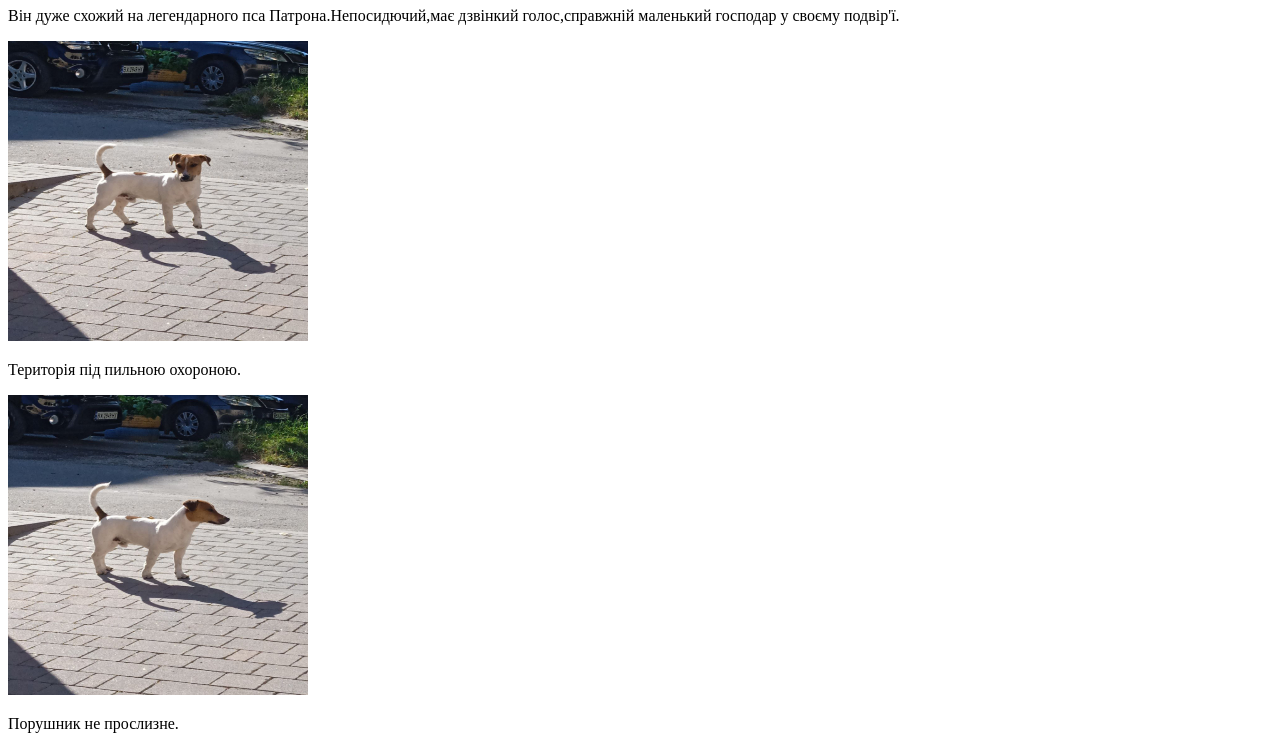
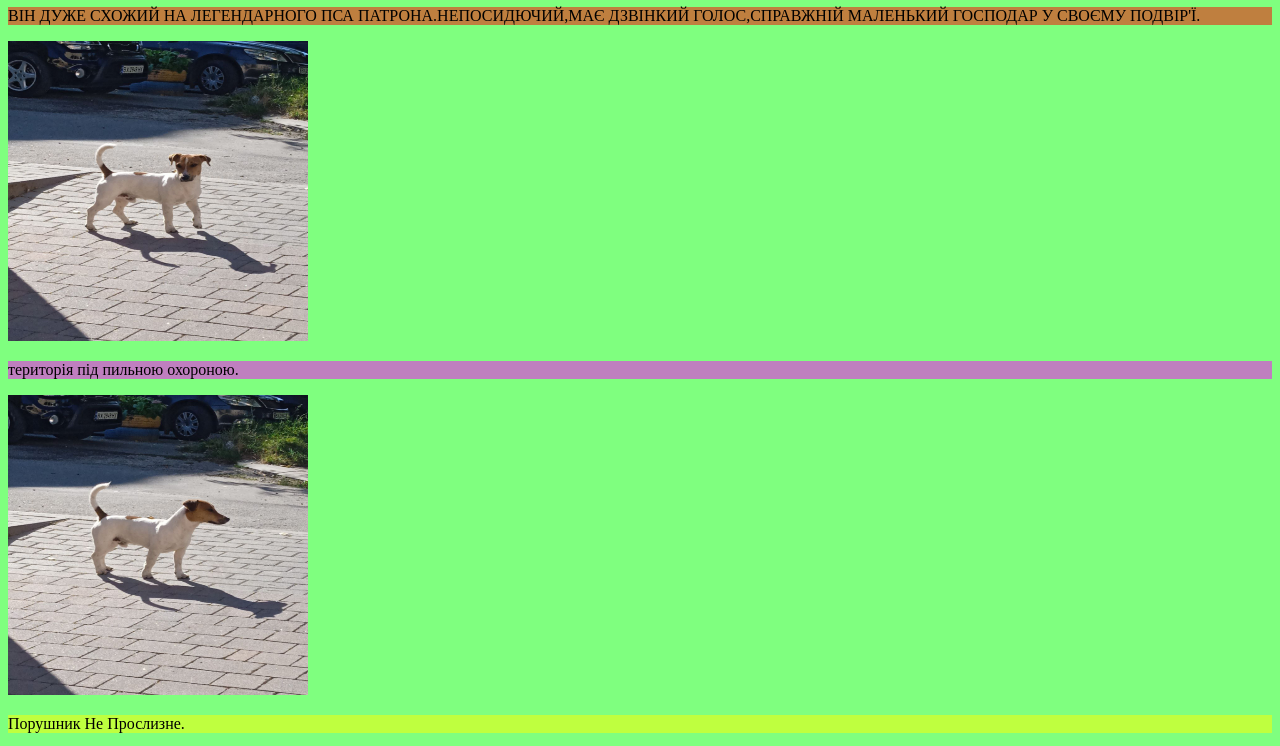
Before and after one commit to Viktor-80/Test, a plain HTML site: page HTML houm/index.html in a window 1280 px wide. Shown: the part 73-819 px from the top of the page. Drawn offline with Linux system fonts and the light colour scheme.

Commit message:
Working in css

```diff
--- a/HTML houm/index.html
+++ b/HTML houm/index.html
@@ -1,18 +1,26 @@
 <!DOCTYPE html>
 <html>
+<head>
+<link rel="stylesheet" href="pages/style.css">
+</head>
 <body>
 
 <h1>Привіт я Віктор.Хочу розповісти про цікавого собаку. </h1>
 
-<p>Він дуже схожий на легендарного пса Патрона.Непосидючий,має дзвінкий голос,справжній  маленький господар у своєму подвір'ї.</p>
+<p class="uppercase" id="p1">Він дуже схожий на легендарного пса Патрона.Непосидючий,має дзвінкий голос,справжній  маленький господар у своєму подвір'ї.</p>
 
 <img src="images/photo_1.jpg" alt="Workplace" usemap="#workmap" width="300" height="300">
-<p>Територія під пильною охороною.</p>
+
+<p class="lowercase" id="p1a">Територія під пильною охороною.</p>
+
 <img src="images/photo_2.jpg" alt="Workplace" usemap="#workmap" width="300" height="300">
-<p>Порушник не прослизне.</p>
+
+<p class="capitalize" id="p2">Порушник не прослизне.</p>
+
 <img src="images/photo_3.jpg" alt="Workplace" usemap="#workmap" width="300" height="300">
 
 <h3>Контактна інформація</h3>
+
 <p>Автор:Бартошук Віктор</p>
 
 <p>Адреса:вул.Зелена 21,м.Хмельницкий</p>
--- /dev/null
+++ b/HTML houm/pages/style.css
@@ -0,0 +1,21 @@
+
+body {
+  background-color:#00ff0080;
+  #p1 {background-color:#ff000080;}
+  #p1a {background-color:#ff00ff80;}
+  #p2 {background-color:#ffff0080;}
+}
+h1 {
+  text-align: center;
+}
+p.uppercase {
+  text-transform: uppercase;
+}
+
+p.lowercase {
+  text-transform: lowercase;
+}
+
+p.capitalize {
+  text-transform: capitalize;
+}
```
